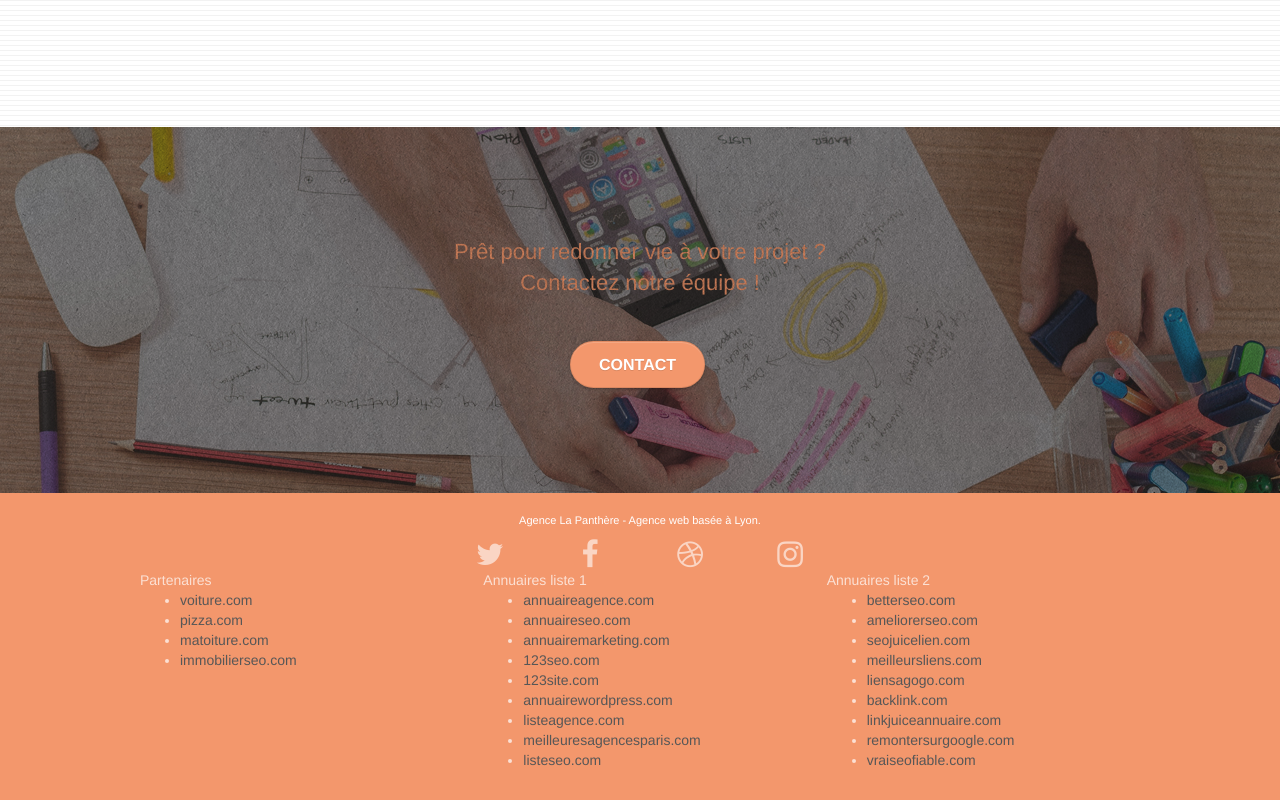
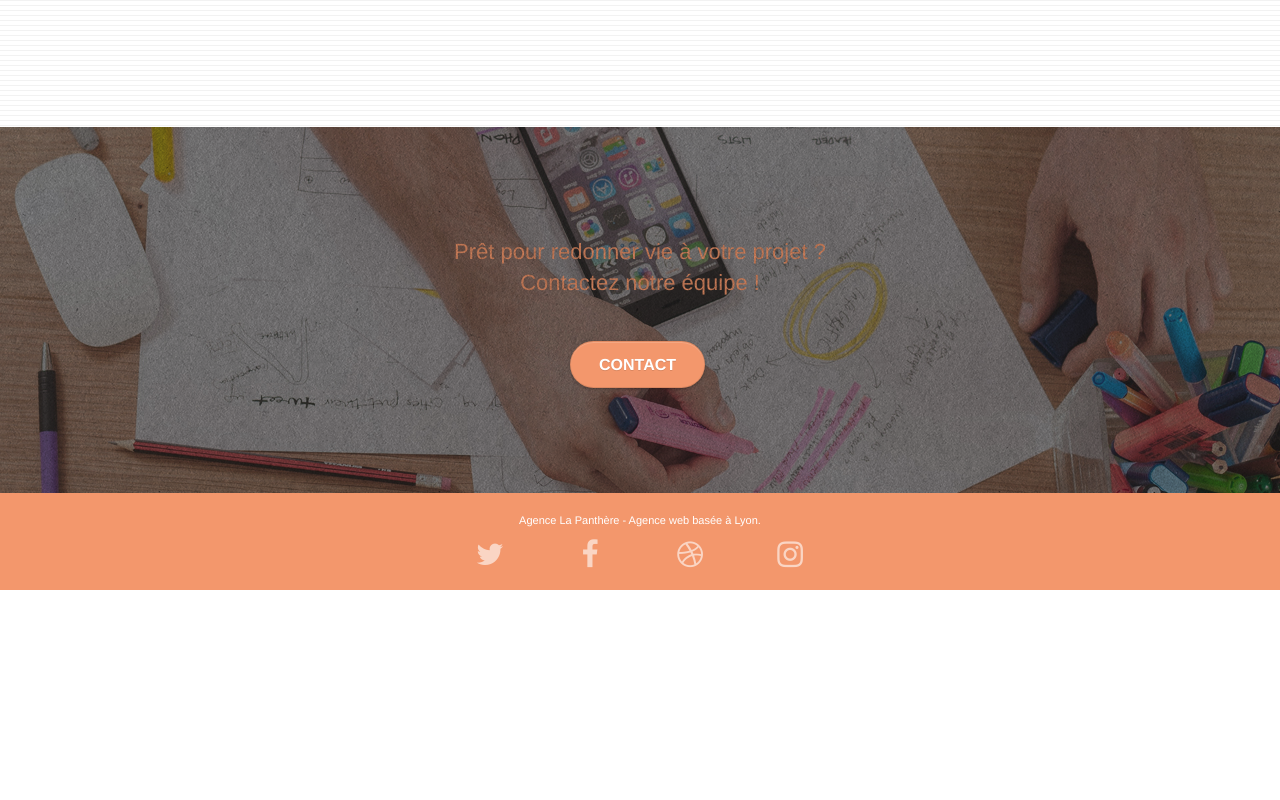
Before and after one commit to MehdiTheDev/Projet_4.1, a plain HTML site: page index.html in a window 1280 px wide. Shown: the part 2711-3511 px from the top of the page. After the commit the page ends 3301 px from the top, so only its background shows below. Drawn offline with Linux system fonts and the light colour scheme.

Commit message:
Update index.html

```diff
--- a/index.html
+++ b/index.html
@@ -41,7 +41,6 @@
 <!-- bloc-0 -->
 <section class="bloc bgc-white l-bloc " id="bloc-0">
 	<div class="container bloc-sm">
-
 		<nav class="navbar row">
 			<div class="navbar-header">
 				<a class="navbar-brand" href="index.html"><img src="img/agence-la-panthere-monochrome.svg" alt="paris web design logo agence web meilleure agence" height="40"></a>
@@ -228,68 +227,29 @@
 	<div class="container bloc-sm">
 		<div class="row">
 			<div class="col-sm-12">
-				<p class="cc text-center white">
-					Agence La Panthère - Agence web basée à Lyon.
+				<p class="text-center white">
+					Agence La Panthère - Agence web basée à Lyon.<br>
 				</p>
 				<div class="row row-no-gutters social">
 					<div class="col-sm-3">
 						<div class="text-center">
-							<a class="social" href="#"><span class="fa fa-twitter icon-md"></span></a>
+							<a class="social" href="index.html"><span class="fa fa-twitter icon-md"></span></a>
 						</div>
 					</div>
 					<div class="col-sm-3">
 						<div class="text-center">
-							<a class="social" href="#"><span class="fa fa-facebook icon-md"></span></a>
+							<a class="social" href="index.html"><span class="fa fa-facebook icon-md"></span></a>
 						</div>
 					</div>
 					<div class="col-sm-3">
 						<div class="text-center">
-							<a class="social" href="#"><span class="fa fa-dribbble icon-md"></span></a>
+							<a class="social" href="index.html"><span class="fa fa-dribbble icon-md"></span></a>
 						</div>
 					</div>
 					<div class="col-sm-3">
 						<div class="text-center">
-							<a class="social" href="#"><span class="fa fa-instagram icon-md"></span></a>
+							<a class="social" href="index.html"><span class="fa fa-instagram icon-md"></span></a>
 						</div>
-					</div>
-				</div>
-				<div class="row">
-					<div class="col-sm-4">
-						Partenaires
-							<ul>
-								<li><a href="voiture.com">voiture.com</a></li>
-								<li><a href="pizza.com">pizza.com</a></li>
-								<li><a href="matoiture.com">matoiture.com</a></li>
-								<li><a href="immobilierseo.com">immobilierseo.com</a></li>
-							</ul>
-					</div>
-					<div class="col-sm-4">
-						Annuaires liste 1
-						<ul>
-							<li><a href="annuaireagence.com">annuaireagence.com</a></li>
-							<li><a href="annuaireseo.com">annuaireseo.com</a></li>
-							<li><a href="annuairemarketing.com">annuairemarketing.com</a></li>
-							<li><a href="123seoture.com">123seo.com</a></li>
-							<li><a href="123site.com">123site.com</a></li>
-							<li><a href="annuairewordpress.com">annuairewordpress.com</a></li>
-							<li><a href="listeagence.com">listeagence.com</a></li>
-							<li><a href="meilleuresagencesparis.com">meilleuresagencesparis.com</a></li>
-							<li><a href="listeseo.com">listeseo.com</a></li>
-						</ul>
-					</div>
-					<div class="col-sm-4">
-						Annuaires liste 2
-						<ul>
-							<li><a href="betterseo.com">betterseo.com</a></li>
-							<li><a href="ameliorerseo.com">ameliorerseo.com</a></li>
-							<li><a href="seojuicelien.com">seojuicelien.com</a></li>
-							<li><a href="meilleursliens.com">meilleursliens.com</a></li>
-							<li><a href="liensagogo.com">liensagogo.com</a></li>
-							<li><a href="backlink.com">backlink.com</a></li>
-							<li><a href="linkjuiceannuaire.com">linkjuiceannuaire.com</a></li>
-							<li><a href="remontersurgoogle.com">remontersurgoogle.com</a></li>
-							<li><a href="vraiseofiable.com">vraiseofiable.com</a></li>
-						</ul>
 					</div>
 				</div>
 			</div>
```
